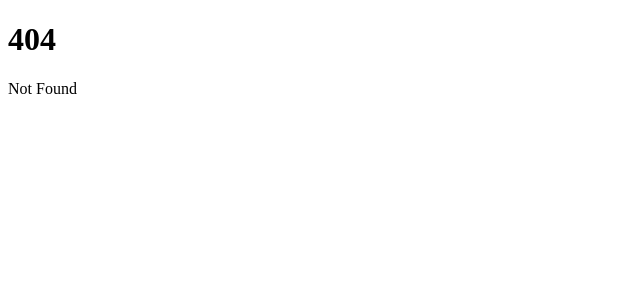
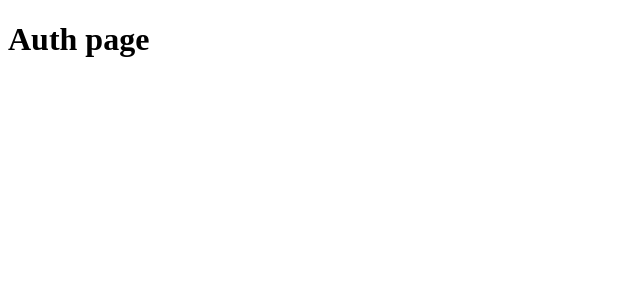
Before and after one commit to Julik2507/HelicopterProject, a SvelteKit app in the folder Our-Project/: page /auth in a window 1280 px wide. Before the commit this address had no page. Shown: the top 300 px of the page, without its empty margins (0-640 px from the left). Built offline with nearby package versions, Linux system fonts and the light colour scheme.

Commit message:
Auth page created

```diff
--- a/Our-Project/src/routes/+page.svelte
+++ b/Our-Project/src/routes/+page.svelte
@@ -1,2 +1,4 @@
 <h1>Welcome to SvelteKit</h1>
 <p>Visit <a href="https://kit.svelte.dev">kit.svelte.dev</a> to read the documentation</p>
+
+<a href="/auth">Auth button</a>
--- /dev/null
+++ b/Our-Project/src/routes/auth/+page.svelte
@@ -0,0 +1 @@
+<h1>Auth page</h1>
```
